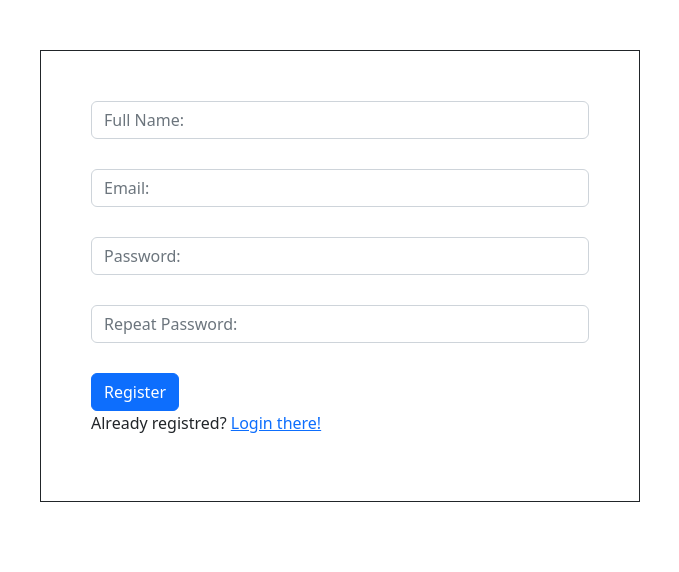
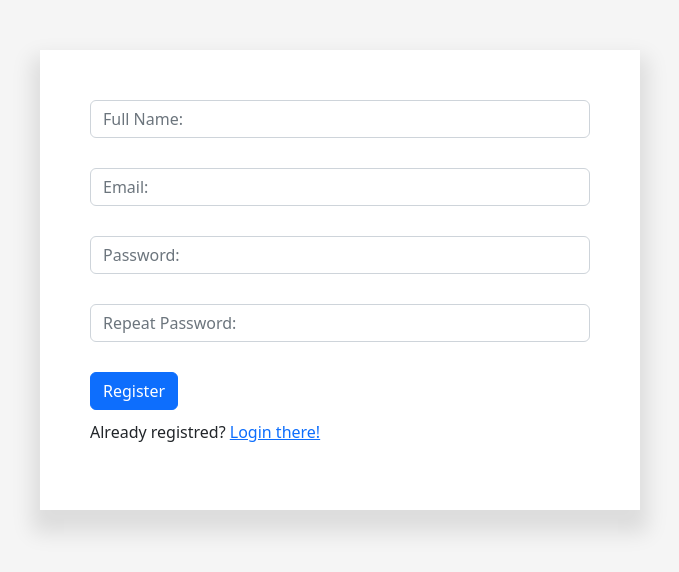
Before and after one commit to Gllebb/To-Do-List, a PHP site: page /registration.php in a window 1280 px wide. Shown: the top 572 px of the page, without its empty margins (300-979 px from the left). Run offline with PHP 8.4, Linux system fonts and the light colour scheme.

Commit message:
Update styleLogReg.css

```diff
--- a/stuff/styleLogReg.css
+++ b/stuff/styleLogReg.css
@@ -1,15 +1,21 @@
 body{
     margin: 0px;
     padding: 0px;
+    background: #F5F5F5;
 }
 
 .container{
+    background: #fff;
     max-width: 600px;
     margin: 50px auto 0 auto;
     padding: 50px;
-    border: 1px solid;
+    box-shadow: 0px 15px 20px 8px rgba(0,0,0,0.1);
 }
 
 .form-group{
     margin-bottom: 30px;
 }
+
+.form-btn{
+    margin-bottom: 10px;
+}
```
